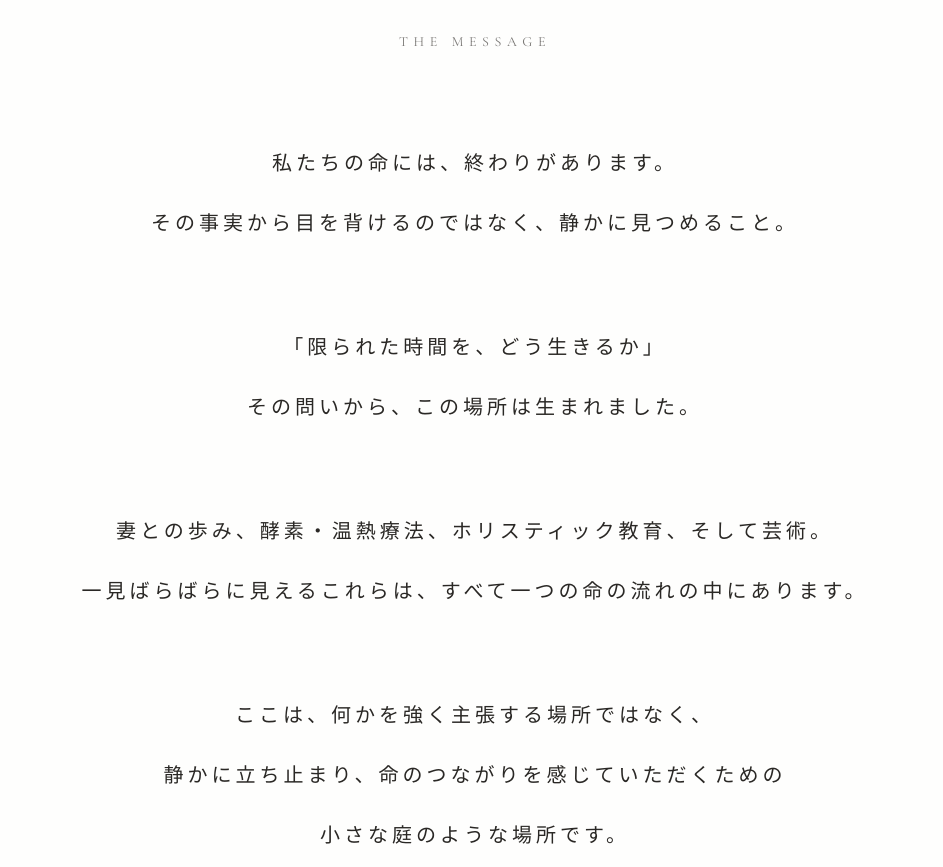
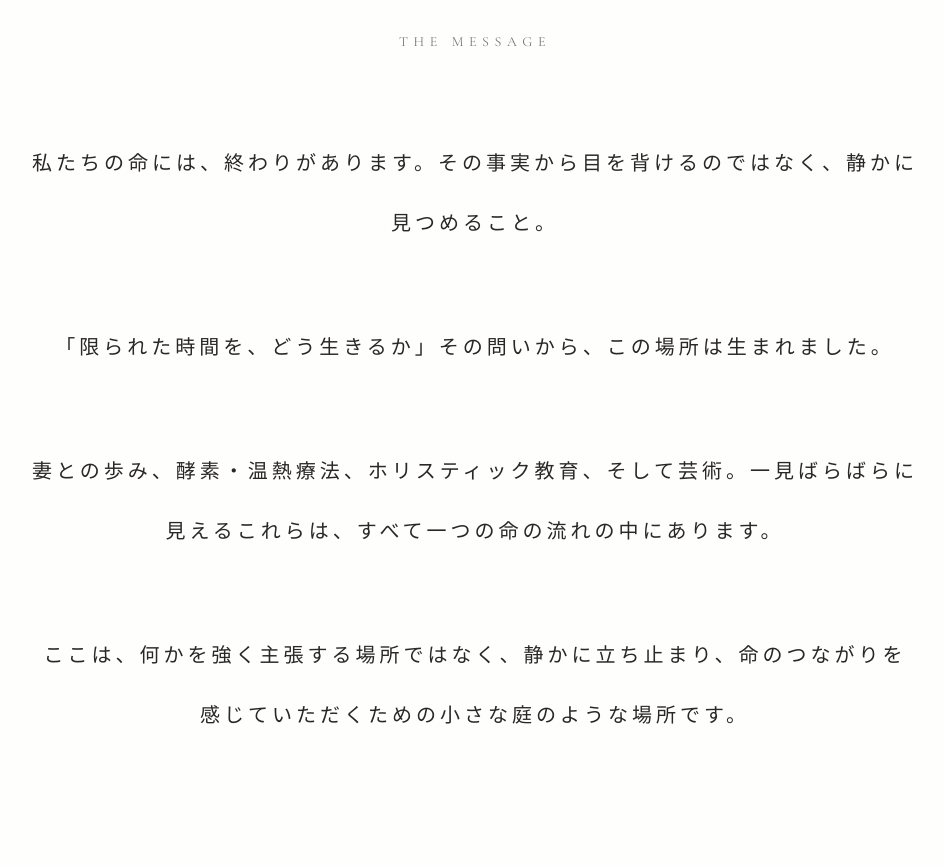
Before and after one commit to kplus2022-oss/hirata-site-test, a plain HTML site: page index.html in a window 1280 px wide. Shown: the part 960-1827 px from the top of the page, without its empty margins (165-1108 px from the left). Drawn offline with nearby package versions, Linux system fonts and the light colour scheme.

Commit message:
日本語のレスポンシブ改行を改善

```diff
--- a/index.html
+++ b/index.html
@@ -106,8 +106,11 @@
             overflow-x: hidden;
             letter-spacing: var(--tracking-body);
             -webkit-font-smoothing: antialiased;
-            word-break: keep-all;
-            overflow-wrap: break-word;
+            line-break: strict;
+            word-break: normal;
+            word-break: auto-phrase;
+            overflow-wrap: anywhere;
+            text-wrap: pretty;
         }
         .font-en {
             font-family: 'Cormorant Garamond', serif;
@@ -220,7 +223,7 @@
             color: var(--text-main);
             text-align: center;
             text-wrap: pretty;
-            word-break: normal;
+            word-break: auto-phrase;
             line-break: strict;
         }
         .detail-prose p {
@@ -234,7 +237,7 @@
             color: var(--text-main);
             text-align: center;
             text-wrap: pretty;
-            word-break: normal;
+            word-break: auto-phrase;
             line-break: strict;
         }
         .nav-card-link,
@@ -256,8 +259,8 @@
             font-weight: 300;
             color: var(--text-main);
             text-wrap: balance;
-            word-break: keep-all;
-            overflow-wrap: normal;
+            word-break: auto-phrase;
+            overflow-wrap: anywhere;
         }
         .nav-card-title-sub {
             display: block;
@@ -274,8 +277,8 @@
             font-weight: 300;
             color: var(--text-main);
             text-wrap: balance;
-            word-break: keep-all;
-            overflow-wrap: normal;
+            word-break: auto-phrase;
+            overflow-wrap: anywhere;
         }
         .detail-card-subtitle {
             display: block;
@@ -320,8 +323,9 @@
         }
         .message-copy {
             overflow-wrap: anywhere;
-            word-break: keep-all;
+            word-break: auto-phrase;
             text-wrap: pretty;
+            line-break: strict;
         }
 
         /* --- タイムライン（沿革）のアニメーション --- */
@@ -389,7 +393,7 @@
         }
         .timeline-content {
             text-wrap: pretty;
-            word-break: normal;
+            word-break: auto-phrase;
             line-break: strict;
         }
         .timeline-title {
@@ -401,12 +405,12 @@
             line-height: 2.2;
             letter-spacing: 0.06em;
             text-wrap: pretty;
-            word-break: normal;
+            word-break: auto-phrase;
             line-break: strict;
         }
         .timeline-intro-copy {
             text-wrap: pretty;
-            word-break: normal;
+            word-break: auto-phrase;
             line-break: strict;
         }
         /* 大きめの画面では左右交互配置 */
@@ -563,23 +567,10 @@
                 </div>
 
                 <div class="message-copy text-[15px] sm:text-base md:text-xl leading-[2.2] sm:leading-[2.5] md:leading-[3] tracking-[0.08em] sm:tracking-[0.2em] text-[var(--text-main)] reveal space-y-10 sm:space-y-12 md:space-y-16">
-                    <p>
-                        私たちの命には、終わりがあります。<br>
-                        その事実から目を背けるのではなく、静かに見つめること。
-                    </p>
-                    <p>
-                        「限られた時間を、どう生きるか」<br>
-                        その問いから、この場所は生まれました。
-                    </p>
-                    <p>
-                        妻との歩み、酵素・温熱療法、ホリスティック教育、そして芸術。<br>
-                        一見ばらばらに見えるこれらは、すべて一つの命の流れの中にあります。
-                    </p>
-                    <p>
-                        ここは、何かを強く主張する場所ではなく、<br>
-                        静かに立ち止まり、命のつながりを感じていただくための<br>
-                        小さな庭のような場所です。
-                    </p>
+                    <p>私たちの命には、終わりがあります。その事実から目を背けるのではなく、静かに見つめること。</p>
+                    <p>「限られた時間を、どう生きるか」その問いから、この場所は生まれました。</p>
+                    <p>妻との歩み、酵素・温熱療法、ホリスティック教育、そして芸術。一見ばらばらに見えるこれらは、すべて一つの命の流れの中にあります。</p>
+                    <p>ここは、何かを強く主張する場所ではなく、静かに立ち止まり、命のつながりを感じていただくための小さな庭のような場所です。</p>
                 </div>
 
                 <div class="mt-20 sm:mt-24 md:mt-32 reveal reveal-delay-1 text-center">
@@ -685,29 +676,14 @@
             <div class="py-16 sm:py-24 md:py-40 px-4 sm:px-6 max-w-5xl mx-auto">
                 <div class="max-w-3xl mx-auto text-sm sm:text-base md:text-xl leading-[2.2] sm:leading-[2.5] md:leading-[3] tracking-[0.15em] sm:tracking-[0.2em] text-[var(--text-main)] reveal space-y-8 sm:space-y-10 md:space-y-12 text-center">
                     <p class="text-[var(--text-light)] text-xs sm:text-sm md:text-base tracking-[0.35em] sm:tracking-[0.4em] text-center">－ 平田進一郎 －</p>
-                    <p>
-                        振り返れば、<br>
-                        一つひとつの出来事が、今へとつながっています。
-                    </p>
-                    <p>
-                        これまで、さまざまな経験の中で、<br>
-                        人との出会い、別れ、そして変化を重ねてきました。
-                    </p>
-                    <p>
-                        その中で、<br>
-                        「人はどう生きるのか」という問いが、<br>
-                        静かに自分の中に残り続けてきたように思います。
-                    </p>
-                    <p>
-                        ホリスティックという考え方に出会い、<br>
-                        体と心、そして命が一つの流れの中にあることを知りました。<br>
-                        また、人生の中での大きな別れは、<br>
-                        命の意味をあらためて見つめる時間となりました。
-                    </p>
+                    <p>振り返れば、一つひとつの出来事が、今へとつながっています。</p>
+                    <p>これまで、さまざまな経験の中で、人との出会い、別れ、そして変化を重ねてきました。</p>
+                    <p>その中で、「人はどう生きるのか」という問いが、静かに自分の中に残り続けてきたように思います。</p>
+                    <p>ホリスティックという考え方に出会い、体と心、そして命が一つの流れの中にあることを知りました。また、人生の中での大きな別れは、命の意味をあらためて見つめる時間となりました。</p>
                     <p class="about-closing-copy text-center text-[var(--text-main)]">
-                        <span>「メメントモリ」という言葉は、<br>今も私の中に静かに残っています。</span>
-                        <span>死を想うことは、今をどう生きるかを<br>問い直すことでもあります。</span>
-                        <span>このページでは、これまでの歩みを<br>静かに振り返ってみたいと思います。</span>
+                        <span>「メメントモリ」という言葉は、今も私の中に静かに残っています。</span>
+                        <span>死を想うことは、今をどう生きるかを問い直すことでもあります。</span>
+                        <span>このページでは、これまでの歩みを静かに振り返ってみたいと思います。</span>
                     </p>
                 </div>
 
@@ -857,15 +833,15 @@
 
             <div class="py-16 sm:py-24 md:py-40 px-4 sm:px-6 max-w-5xl mx-auto">
                 <div class="detail-prose reveal space-y-8 sm:space-y-10">
-                    <p>メメントモリとは、<br>本来「死を想え」という意味を持つ言葉です。</p>
-                    <p>しかし私にとってそれは、<br>死を見つめることではなく、<br>今をどう生きるかという問いです。</p>
-                    <p>命が有限であることを知るとき、<br>一日一日が、かけがえのないものとして<br>立ち上がってきます。</p>
-                    <p>これまでの人生の中で、<br>さまざまな出会いと別れを経験してきました。</p>
-                    <p>その中で、<br>人は何を大切にして生きるのか、<br>何が本当に必要なのか、<br>繰り返し問い続けてきたように思います。</p>
-                    <p>メメントモリという言葉は、<br>その問いの中で自然に残ったものです。</p>
-                    <p>死を想うことは、<br>今という時間を深く生きること。</p>
-                    <p>そしてそれは、<br>特別なことではなく、<br>日々の中にあるものだと感じています。</p>
-                    <p>医療、教育、芸術、そして体を動かすこと。<br>一見異なるこれらの営みも、<br>すべては「命をどう生きるか」という<br>一つの問いへとつながっています。</p>
+                    <p>メメントモリとは、本来「死を想え」という意味を持つ言葉です。</p>
+                    <p>しかし私にとってそれは、死を見つめることではなく、今をどう生きるかという問いです。</p>
+                    <p>命が有限であることを知るとき、一日一日が、かけがえのないものとして立ち上がってきます。</p>
+                    <p>これまでの人生の中で、さまざまな出会いと別れを経験してきました。</p>
+                    <p>その中で、人は何を大切にして生きるのか、何が本当に必要なのか、繰り返し問い続けてきたように思います。</p>
+                    <p>メメントモリという言葉は、その問いの中で自然に残ったものです。</p>
+                    <p>死を想うことは、今という時間を深く生きること。</p>
+                    <p>そしてそれは、特別なことではなく、日々の中にあるものだと感じています。</p>
+                    <p>医療、教育、芸術、そして体を動かすこと。一見異なるこれらの営みも、すべては「命をどう生きるか」という一つの問いへとつながっています。</p>
                 </div>
             </div>
         </section>
@@ -887,12 +863,12 @@
             <div class="py-16 sm:py-24 md:py-40 px-4 sm:px-6 max-w-6xl mx-auto text-center">
                 <div class="detail-prose reveal space-y-8 sm:space-y-10">
                     <p>命を温めるということ</p>
-                    <p>温熱療法は、<br>亡き妻と共に歩んできた取り組みです。</p>
+                    <p>温熱療法は、亡き妻と共に歩んできた取り組みです。</p>
                     <p>体を温めること。</p>
-                    <p>それは単に体調を整えることではなく、<br>命の力に、静かに働きかけていくものだと感じています。</p>
-                    <p>さまざまな経験の中で、<br>人の体と心は密接につながっていることを<br>実感してきました。</p>
-                    <p>その中で、<br>温めるという行為が持つ意味の深さに触れ、<br>この道を歩むことになりました。</p>
-                    <p>現在、その取り組みは<br>形を変えながら各地のサロンへと受け継がれています。</p>
+                    <p>それは単に体調を整えることではなく、命の力に、静かに働きかけていくものだと感じています。</p>
+                    <p>さまざまな経験の中で、人の体と心は密接につながっていることを実感してきました。</p>
+                    <p>その中で、温めるという行為が持つ意味の深さに触れ、この道を歩むことになりました。</p>
+                    <p>現在、その取り組みは形を変えながら各地のサロンへと受け継がれています。</p>
                 </div>
 
                 <div class="mt-16 sm:mt-20 reveal border-t border-[var(--border-color)] pt-12 sm:pt-16">
@@ -959,16 +935,16 @@
                 <div class="detail-prose reveal space-y-8 sm:space-y-10">
                     <p>ホリスティックという視点</p>
                     <p>体、心、命。</p>
-                    <p>それぞれは分かれているものではなく、<br>一つの流れの中にあるものだと感じています。</p>
-                    <p>これまでの経験の中で、<br>食事や心の在り方が、<br>人の状態に大きく影響することを実感してきました。</p>
-                    <p>その流れの中で、<br>海外の教育機関との提携を基盤として、<br>丸元康生氏の実践的な栄養学を伝える取り組みを行ってきました。</p>
-                    <p>栄養学の視点から命を捉える学びへと<br>さらに深まっていきました。</p>
-                    <p>現在は、<br>それらの経験をもとに、<br>ホリスティック栄養学を日本において体系的に伝える場として、<br>ホリスティックカレッジ・オブ・ジャパンの活動につながっています。</p>
+                    <p>それぞれは分かれているものではなく、一つの流れの中にあるものだと感じています。</p>
+                    <p>これまでの経験の中で、食事や心の在り方が、人の状態に大きく影響することを実感してきました。</p>
+                    <p>その流れの中で、海外の教育機関との提携を基盤として、丸元康生氏の実践的な栄養学を伝える取り組みを行ってきました。</p>
+                    <p>栄養学の視点から命を捉える学びへとさらに深まっていきました。</p>
+                    <p>現在は、それらの経験をもとに、ホリスティック栄養学を日本において体系的に伝える場として、ホリスティックカレッジ・オブ・ジャパンの活動につながっています。</p>
                 </div>
 
                 <div class="mt-16 sm:mt-20 reveal border-t border-[var(--border-color)] pt-12 sm:pt-16">
                     <div class="max-w-5xl mx-auto glass-panel border border-[var(--border-color)] px-6 sm:px-10 py-8 sm:py-10 text-center flex flex-col items-center">
-                        <p class="detail-note mb-8 sm:mb-10">講座や活動の詳細は公式サイトへ。<br>あわせて、小さなリトリートのご案内も添えています。</p>
+                        <p class="detail-note mb-8 sm:mb-10">講座や活動の詳細は公式サイトへ。あわせて、小さなリトリートのご案内も添えています。</p>
                         <div class="grid grid-cols-1 md:grid-cols-2 gap-8 sm:gap-10 items-stretch w-full">
                             <div class="flex h-full flex-col items-center text-center">
                                 <a href="https://www.holisticcollege.jp/" target="_blank" rel="noopener noreferrer" class="group block w-full transition-transform duration-700 ease-out hover:-translate-y-1 focus:outline-none focus-visible:ring-2 focus-visible:ring-[var(--text-main)] focus-visible:ring-offset-2 focus-visible:ring-offset-[var(--bg-color)]">
@@ -976,7 +952,7 @@
                                         <img src="./素材/holisticcollege.png" alt="ホリスティックカレッジ・オブ・ジャパン（公式サイトを新しいタブで開く）" class="h-full w-full object-cover object-left opacity-95 transition-opacity duration-500 group-hover:opacity-100" decoding="async">
                                     </span>
                                 </a>
-                                <p class="mt-5 text-xs sm:text-sm leading-[2.2] tracking-[0.1em] text-[var(--text-light)]">ホリスティック栄養学を中心に、<br>講座や実践の場をご案内しています。</p>
+                                <p class="mt-5 text-xs sm:text-sm leading-[2.2] tracking-[0.1em] text-[var(--text-light)]">ホリスティック栄養学を中心に、講座や実践の場をご案内しています。</p>
                                 <a href="https://www.holisticcollege.jp/" target="_blank" rel="noopener noreferrer" class="mt-6 sm:mt-8 inline-flex min-h-16 w-full max-w-md items-center justify-center border border-[var(--border-color)] px-5 sm:px-8 py-3.5 sm:py-4 text-[10px] sm:text-xs tracking-[0.12em] sm:tracking-[0.18em] text-[var(--text-main)] leading-relaxed rounded-sm transition-all duration-700 hover:border-[var(--text-main)] focus:outline-none focus-visible:ring-2 focus-visible:ring-[var(--text-main)] focus-visible:ring-offset-2 focus-visible:ring-offset-[var(--bg-color)]">
                                     ホリスティックカレッジ・オブ・ジャパン公式サイト
                                 </a>
@@ -987,7 +963,7 @@
                                         <img src="./素材/retreat_banner.jpg" alt="Holistic Retreat（リトリートサイトを新しいタブで開く）" class="h-full w-full object-cover object-center opacity-90 transition-opacity duration-500 group-hover:opacity-100" decoding="async">
                                     </span>
                                 </a>
-                                <p class="mt-5 text-xs sm:text-sm leading-[2.2] tracking-[0.1em] text-[var(--text-light)]">映画と対話、やさしい食事、静かな宿泊を通して、<br>自分の内側へそっと還る一泊二日のご案内です。</p>
+                                <p class="mt-5 text-xs sm:text-sm leading-[2.2] tracking-[0.1em] text-[var(--text-light)]">映画と対話、やさしい食事、静かな宿泊を通して、自分の内側へそっと還る一泊二日のご案内です。</p>
                                 <a href="https://holistic-retreat.netlify.app/" target="_blank" rel="noopener noreferrer" class="mt-6 sm:mt-8 inline-flex min-h-16 w-full max-w-md items-center justify-center border border-[var(--border-color)] px-5 sm:px-8 py-3.5 sm:py-4 text-[10px] sm:text-xs tracking-[0.12em] sm:tracking-[0.18em] text-[var(--text-main)] leading-relaxed rounded-sm transition-all duration-700 hover:border-[var(--text-main)] focus:outline-none focus-visible:ring-2 focus-visible:ring-[var(--text-main)] focus-visible:ring-offset-2 focus-visible:ring-offset-[var(--bg-color)]">
                                     ホリスティックリトリートのご案内
                                 </a>
@@ -1018,8 +994,8 @@
                     <p>人生について。</p>
                     <p>芸術について。</p>
                     <p>旅について。</p>
-                    <p>日々の中でふと感じたことを、<br>静かに書き留めています。</p>
-                    <p>言葉にしきれない部分も含めて、<br>その時々の思いが、<br>少しでも伝わればと思います。</p>
+                    <p>日々の中でふと感じたことを、静かに書き留めています。</p>
+                    <p>言葉にしきれない部分も含めて、その時々の思いが、少しでも伝わればと思います。</p>
                 </div>
 
                 <div class="mt-16 sm:mt-20 reveal border-t border-[var(--border-color)] pt-12 sm:pt-16">
@@ -1028,7 +1004,7 @@
                         <a href="https://note.com/holistic_healing/m/m8bd8bd4c65ed" target="_blank" rel="noopener noreferrer" class="mt-5 inline-flex items-center justify-center border border-[var(--border-color)] px-6 sm:px-8 py-3 sm:py-4 text-sm sm:text-base tracking-[0.16em] sm:tracking-[0.22em] text-[var(--text-main)] transition-all duration-500 hover:border-[var(--text-main)] hover:bg-[var(--bg-white)] focus:outline-none focus-visible:ring-2 focus-visible:ring-[var(--text-main)] focus-visible:ring-offset-2 focus-visible:ring-offset-[var(--bg-color)]">
                             「随想｜メメントモリに生きる」へ
                         </a>
-                        <p class="detail-note mt-6 sm:mt-7">人生・命・芸術、そして身体を動かすこと。<br>ホリスティックな感性の中で、日々の問いを静かに綴る連載です。</p>
+                        <p class="detail-note mt-6 sm:mt-7">人生・命・芸術、そして身体を動かすこと。ホリスティックな感性の中で、日々の問いを静かに綴る連載です。</p>
                     </div>
                 </div>
             </div>
@@ -1045,7 +1021,7 @@
                 </div>
 
                 <div class="text-sm sm:text-base md:text-lg leading-[2.2] sm:leading-[2.5] tracking-[0.15em] sm:tracking-[0.2em] text-[var(--text-main)] reveal text-center mb-16 sm:mb-20">
-                    <p>講演、リトリート、座談会など、この場をきっかけに、<br>対話の機会が生まれれば幸いです。</p>
+                    <p>講演、リトリート、座談会など、この場をきっかけに、対話の機会が生まれれば幸いです。</p>
                     <p class="mt-6">ご関心がありましたら、以下よりご連絡ください。</p>
                 </div>
 
```
